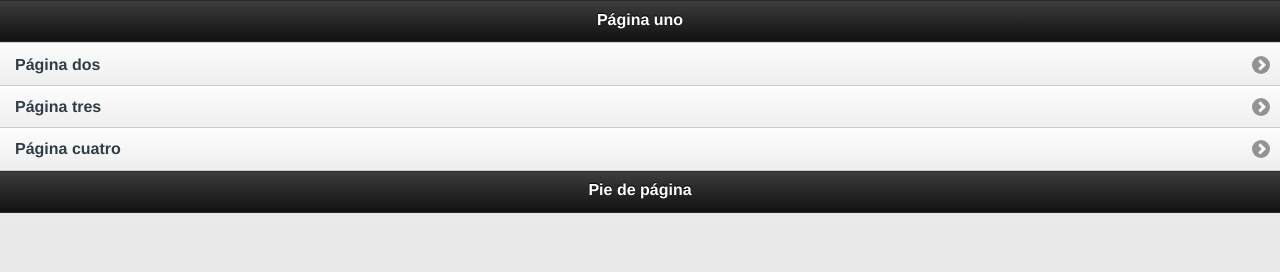
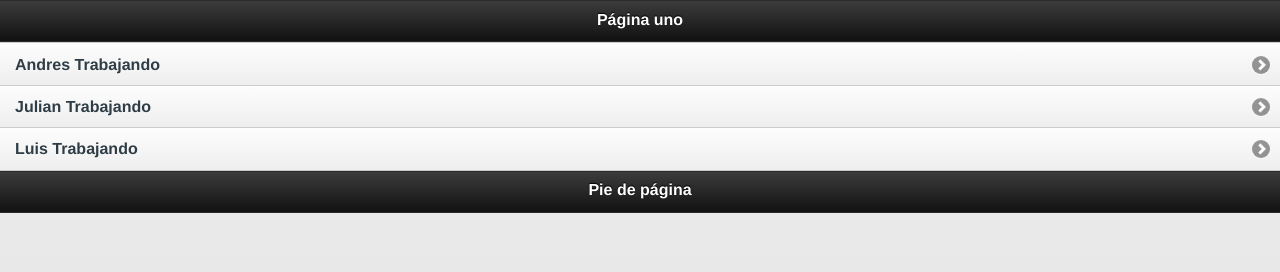
Before and after one commit to khale912/el-topo, a plain HTML site: page index.html in a window 1280 px wide. Drawn offline with Linux system fonts and the light colour scheme.

Commit message:
Actualización Estructura

```diff
--- a/index.html
+++ b/index.html
@@ -15,9 +15,9 @@
 	</div>
 	<div data-role="content">
 		<ul data-role="listview">
-			<li><a href="#page2">Página dos</a></li>
-            <li><a href="#page3">Página tres</a></li>
-			<li><a href="#page4">Página cuatro</a></li>
+			<li><a href="#page2">Andres Trabajando</a></li>
+            <li><a href="#page3">Julian Trabajando</a></li>
+			<li><a href="#page4">Luis Trabajando</a></li>
 		</ul>
 	</div>
 	<div data-role="footer">
@@ -27,7 +27,7 @@
 
 <div data-role="page" id="page2">
 	<div data-role="header">
-		<h1>Página dos</h1>
+		<h1>Andres Trabajando</h1>
 	</div>
 	<div data-role="content">
 		Contenido
@@ -39,7 +39,7 @@
 
 <div data-role="page" id="page3">
 	<div data-role="header">
-		<h1>Página tres</h1>
+		<h1>Julian Trabajando</h1>
 	</div>
 	<div data-role="content">
 		<div>
@@ -53,7 +53,7 @@
 
 <div data-role="page" id="page4">
 	<div data-role="header">
-		<h1>Página cuatro</h1>
+		<h1>Luis Trabajando</h1>
 	</div>
 	<div data-role="content">
 		Contenido
```
